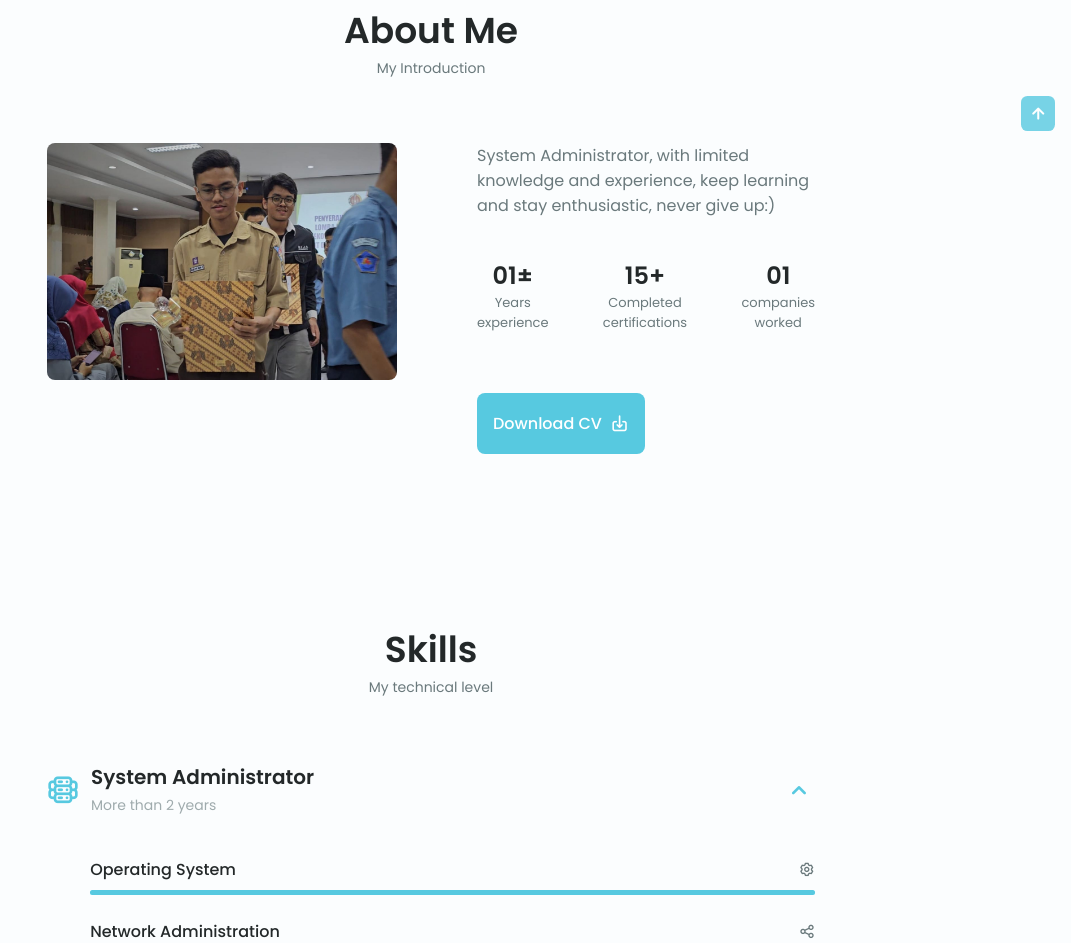
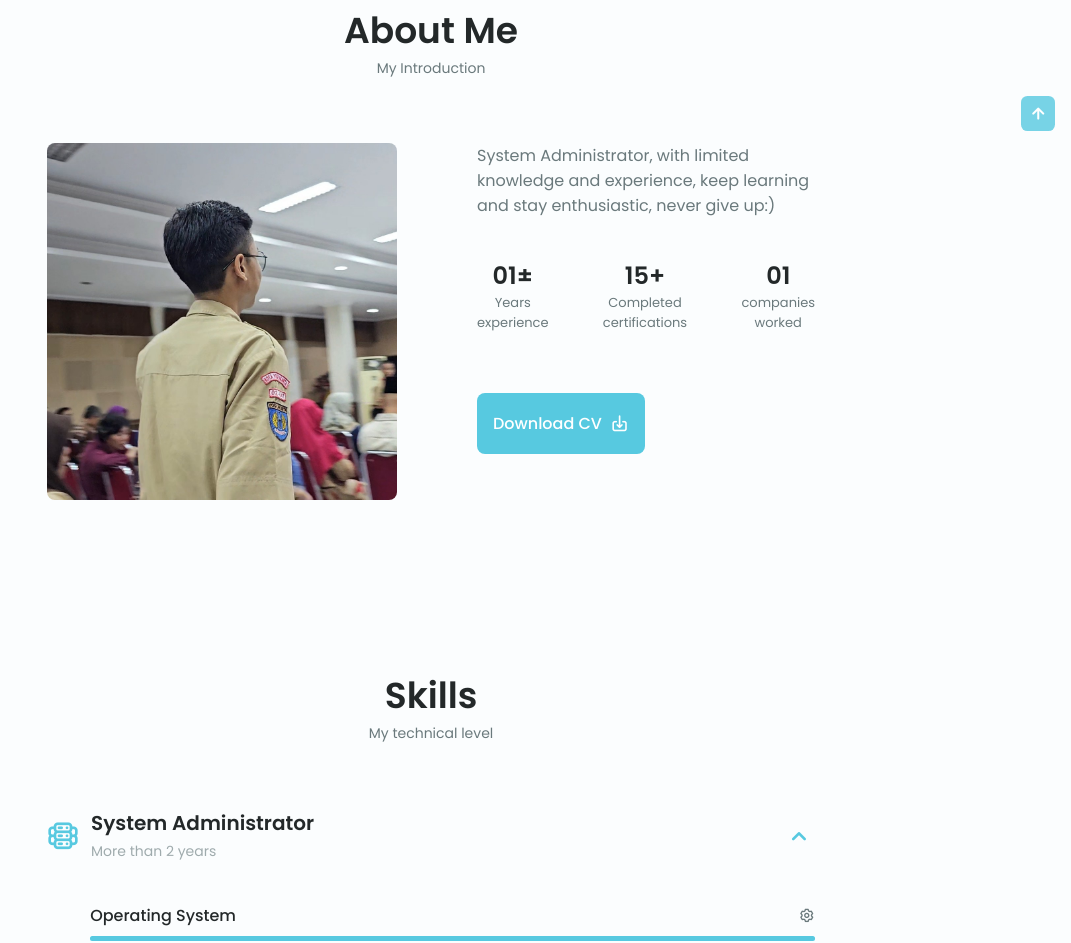
Before and after one commit to ForensicID/ran_izura, a plain HTML site: page index.html in a window 1280 px wide. Shown: the part 829-1772 px from the top of the page, without its empty margins (209-1280 px from the left). Drawn offline with nearby package versions, Linux system fonts and the light colour scheme.

Commit message:
Initial commit

```diff
--- a/index.html
+++ b/index.html
@@ -138,7 +138,7 @@
                 <span class="section__subtitle">My Introduction</span>
 
                 <div class="about__container container grid">
-                    <img src="packages/images/rand.jpg" alt="" class="about__img">
+                    <img src="packages/images/rands.jpg" alt="" class="about__img">
                     <div class="about__data">
                         <p class="about__description">
                             <!-- Data analyst, with extensive knowledge and years of experience,
```
Also changed, not shown: packages/images/rands.jpg (added).
